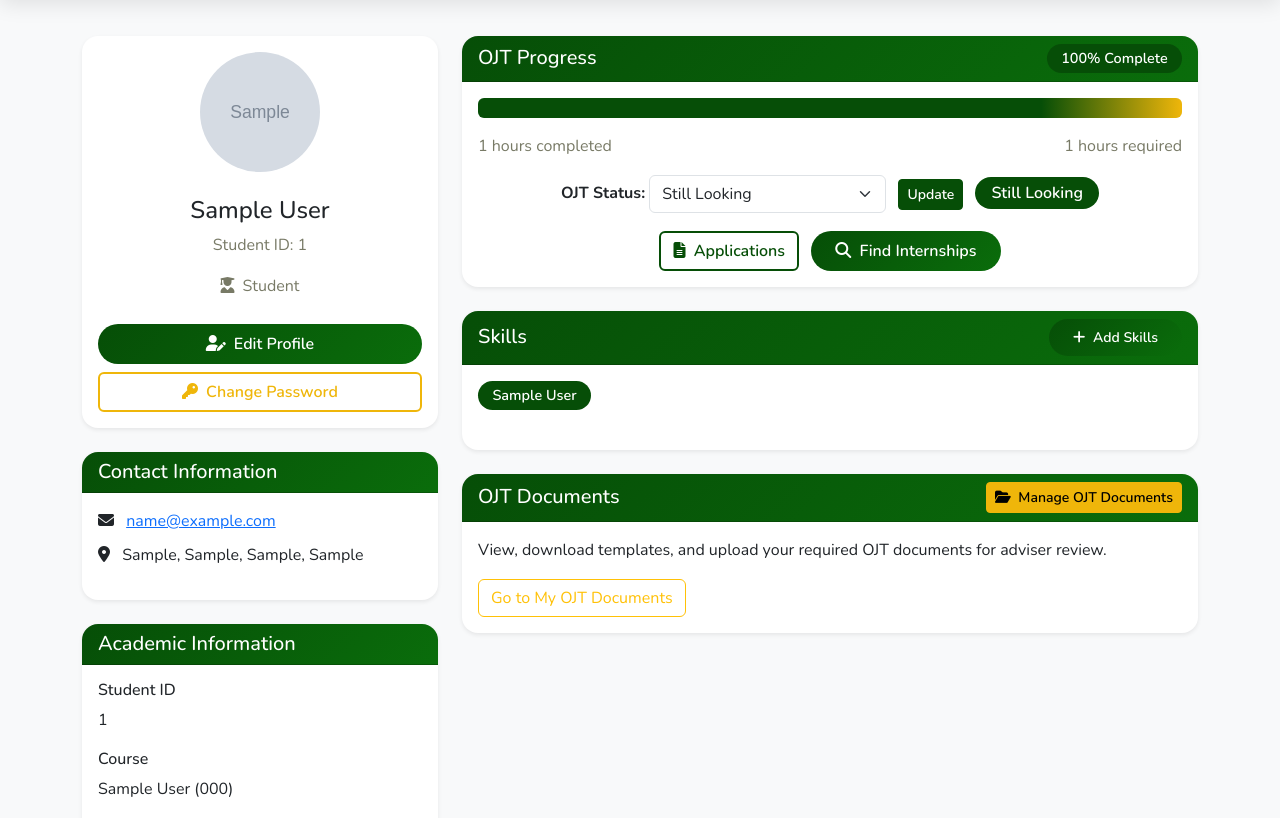
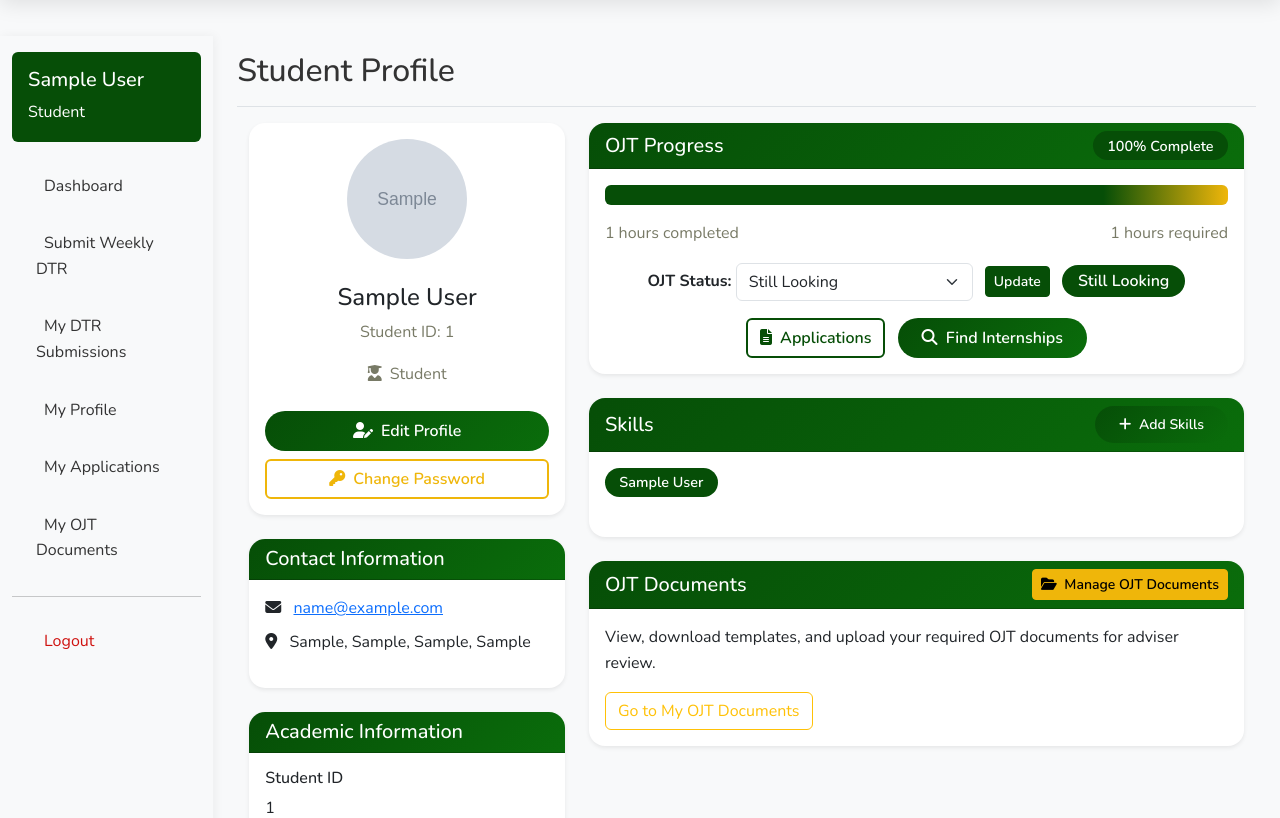
Before and after one commit to vncezxc/cvsu-internship-matching, a Django app: page /accounts/profile/ in a window 1280 px wide. Shown: the part 68-886 px from the top of the page. Run offline with Django 4.2, Linux system fonts and the light colour scheme; a user stored in the database is signed in; tables that the repository leaves empty hold one stand-in row (values such as "Sample post"); grey boxes marked "Sample" are stand-in pictures; parts of the project's set-up code (start-up, migrations or seed data) failed here and were passed over; some libraries are stand-ins or nearby versions.

Commit message:
Integrate student profile and applications with base_dashboard, add DTR submissions link to student sidebar

```diff
--- a/templates/accounts/student_profile.html
+++ b/templates/accounts/student_profile.html
@@ -1,10 +1,10 @@
-{% extends 'base.html' %}
+{% extends 'dashboard/base_dashboard.html' %}
 {% load static %}
 
-{% block title %}Student Profile{% endblock %}
+{% block dashboard_title %}Student Profile{% endblock %}
 
-{% block content %}
-<div class="container mt-4">
+{% block dashboard_content %}
+<div class="container-fluid">
     <div class="row">
         <div class="col-lg-4">
             <!-- Profile Card -->
@@ -198,4 +198,4 @@
         </div>
     </div>
 </div>
-{% endblock %}
+{% endblock dashboard_content %}
--- a/templates/dashboard/base_dashboard.html
+++ b/templates/dashboard/base_dashboard.html
@@ -29,6 +29,11 @@
                         <li class="nav-item">
                             <a class="nav-link" href="{% url 'dashboard:submit_dtr' %}">
                                 <i class="bi bi-clock-history"></i> Submit Weekly DTR
+                            </a>
+                        </li>
+                        <li class="nav-item">
+                            <a class="nav-link {% if request.resolver_match.url_name == 'student_dtr_list' %}active{% endif %}" href="{% url 'dashboard:student_dtr_list' %}">
+                                <i class="bi bi-list-check"></i> My DTR Submissions
                             </a>
                         </li>
                         <li class="nav-item">
```
Also changed, not shown: templates/internship/application_history.html (+5 -5 lines).
